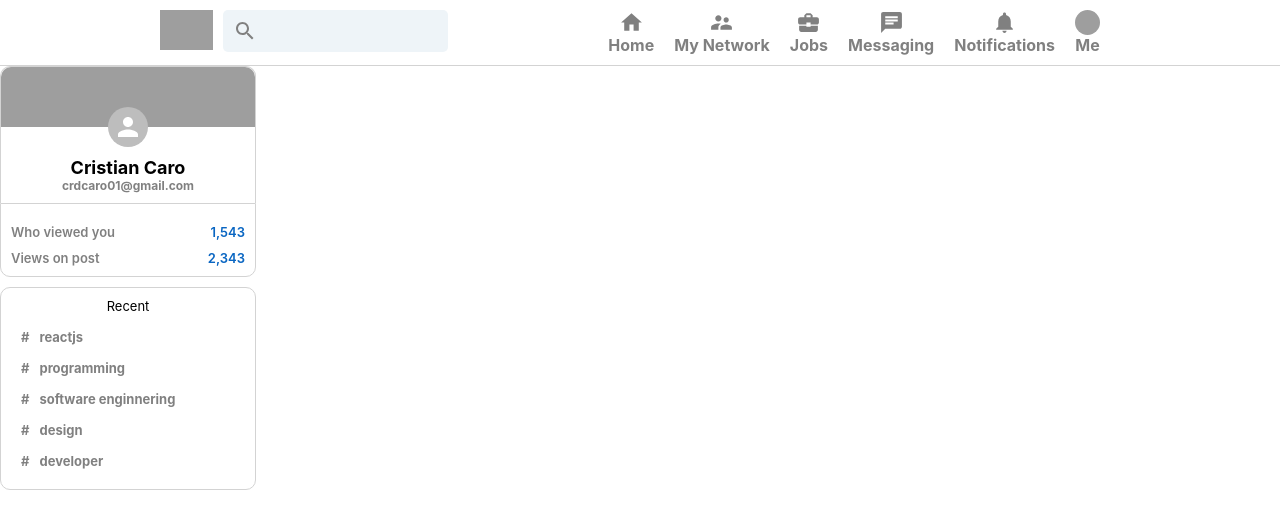
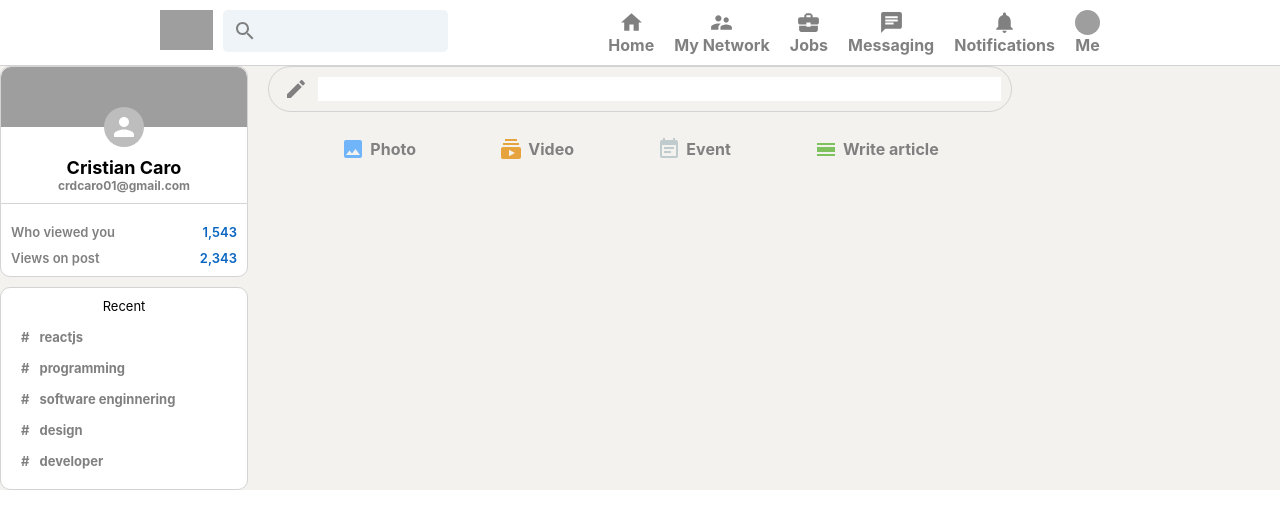
Before and after one commit to Cristian20044121/linkedin-clon, a React (Create React App) app: page / in a window 1280 px wide. Shown: the top 528 px of the page. Built offline with nearby package versions, Linux system fonts and the light colour scheme; grey boxes are pictures that could not be loaded.

Commit message:
creation of main content

```diff
--- a/src/App.css
+++ b/src/App.css
@@ -2,7 +2,6 @@
     background-color: #f3f2ef;
     display: flex;
     flex-direction: column;
-    align-items: center;
 }
 .app_body{
 
--- a/src/App.js
+++ b/src/App.js
@@ -2,10 +2,10 @@
 import './App.css';
 import { Header } from './Header';
 import { Sidebar } from './Sidebar';
-
+import { Feed } from './Feed';
 function App() {
   return (
-    <div className="App">
+    <div className="app">
       {/* HEADER */}
         <Header />
 
@@ -13,6 +13,7 @@
       <div className='app_body'>
       {/* Sidebar*/}
       <Sidebar />
+      <Feed />
       </div>
       {/* Feed */}
       {/* Widgets */}
--- /dev/null
+++ b/src/Feed.css
@@ -0,0 +1,41 @@
+.feed {
+    flex: 0.6;
+    margin: 0 20px;
+}
+
+.feed_inputContainer {
+    background-color: white;
+    padding: 10px;
+    padding-bottom: 20px;
+    border-radius: 10px;
+    margin-bottom: 20px;
+}
+
+.feed_input {
+    border: 1px solid lightgray;
+    border-radius: 30px;
+    display: flex;
+    padding: 10px;
+    color: gray;
+    padding-left: 15px
+}
+
+.feed_input>form {
+    display: flex;
+    width: 100%;
+}
+
+.feed_input>form>input {
+    border: none;
+    flex: 1;
+    margin-left: 10px;
+    outline-width: 0;
+    font-weight: 600;
+}
+.feed_input > form > button{
+    display: none;
+}
+.feed_inputOptions{
+    display: flex;
+    justify-content: space-evenly;
+}
--- /dev/null
+++ b/src/Feed.js
@@ -0,0 +1,33 @@
+import React from "react";
+import "./Feed.css";
+import { Create } from "@mui/icons-material";
+import { Image } from "@mui/icons-material";
+import { Subscriptions } from "@mui/icons-material";
+import { CalendarViewDay } from "@mui/icons-material";
+import { EventNote } from "@mui/icons-material";
+import { InputOption } from "./InputOption";
+export const Feed = () => {
+  return (
+    <div className="feed">
+      <div className="   ">
+        <div className="feed_input">
+          <Create />
+          <form>
+            <input type="text" />
+            <button type="submit">Send</button>
+          </form>
+        </div>
+        <div className="feed_inputOptions">
+          <InputOption Icon={Image} title="Photo" color="#70b5f9" />
+          <InputOption Icon={Subscriptions} title="Video" color="#E7A33E" />
+          <InputOption Icon={EventNote} title="Event" color="#C0CBCD" />
+          <InputOption
+            Icon={CalendarViewDay}
+            title="Write article"
+            color="#7FC15E"
+          />
+        </div>
+      </div>
+    </div>
+  );
+};
--- a/src/Header.css
+++ b/src/Header.css
@@ -1,8 +1,8 @@
 .header{
     position: sticky;
-
     display: flex;
     justify-content: space-evenly;
+    background-color: white;
     border-bottom: 0.1px solid lightgray;
     padding-top: 10px;
     padding-bottom: 10px;
--- /dev/null
+++ b/src/InputOption.css
@@ -0,0 +1,15 @@
+.inputOption {
+    display: flex;
+    align-items: center;
+    margin-top: 15px;
+    color: gray;
+    padding: 10px;
+    cursor: pointer;
+}
+.inputOption:hover{
+    background-color: whitesmoke;
+    border-radius: 10px;
+}
+.inputOption > h4{
+    margin-left: 5px;
+}
--- /dev/null
+++ b/src/InputOption.js
@@ -0,0 +1,12 @@
+import React from 'react';
+import './InputOption.css';
+
+export const InputOption = ({Icon,title, color}) => {
+  return (
+    <div className='inputOption'>
+        <Icon style={{color: color}}/>
+        <h4>{title}</h4>
+
+    </div>
+  )
+}
```
